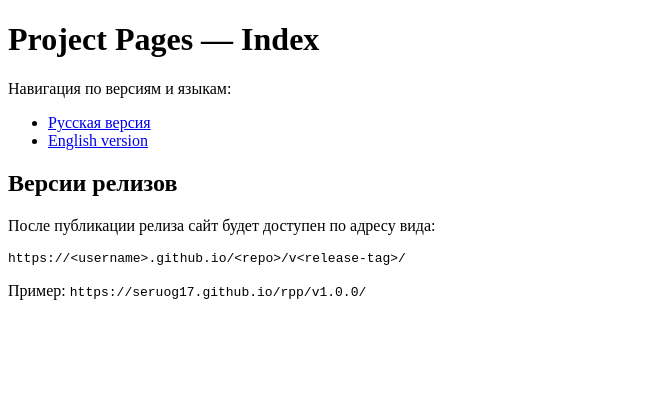
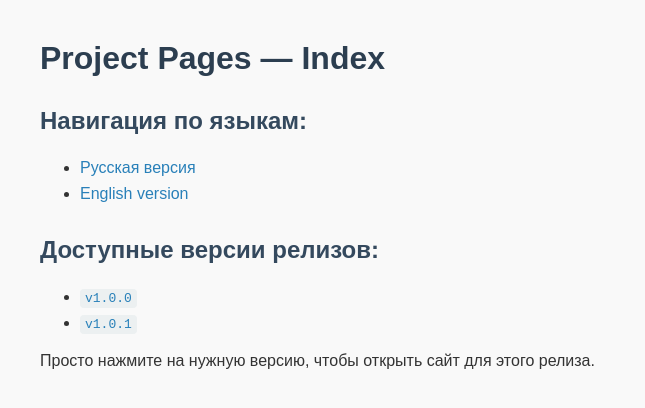
Before and after one commit to seruog17/rpp_2, a plain HTML site: page index.html in a window 1280 px wide. Shown: the whole page, without its empty margins (0-645 px from the left). Drawn offline with Linux system fonts and the light colour scheme.

Commit message:
Обновлён index.html для нового релиза

```diff
--- a/index.html
+++ b/index.html
@@ -1,21 +1,35 @@
 <!doctype html>
-<html lang="en">
+<html lang="ru">
 <head>
   <meta charset="utf-8" />
   <title>Project Pages — Index</title>
   <meta name="viewport" content="width=device-width, initial-scale=1" />
+  <style>
+    body { font-family: Arial, sans-serif; margin: 40px; background: #f9f9f9; color: #333; }
+    h1 { color: #2c3e50; }
+    h2 { margin-top: 30px; color: #34495e; }
+    a { color: #2980b9; text-decoration: none; }
+    a:hover { text-decoration: underline; }
+    ul { line-height: 1.6; }
+    .release-links code { background: #ecf0f1; padding: 2px 5px; border-radius: 4px; }
+  </style>
 </head>
 <body>
   <h1>Project Pages — Index</h1>
-  <p>Навигация по версиям и языкам:</p>
+
+  <h2>Навигация по языкам:</h2>
   <ul>
     <li><a href="ru/index.html">Русская версия</a></li>
     <li><a href="en/index.html">English version</a></li>
   </ul>
 
-  <h2>Версии релизов</h2>
-  <p>После публикации релиза сайт будет доступен по адресу вида:</p>
-  <pre>https://&lt;username&gt;.github.io/&lt;repo&gt;/v&lt;release-tag&gt;/</pre>
-  <p>Пример: <code>https://seruog17.github.io/rpp/v1.0.0/</code></p>
+  <h2>Доступные версии релизов:</h2>
+  <ul class="release-links">
+    <li><a href="v1.0.0/index.html"><code>v1.0.0</code></a></li>
+    <li><a href="v1.0.1/index.html"><code>v1.0.1</code></a></li>
+    <!-- Добавляйте новые версии сюда -->
+  </ul>
+
+  <p>Просто нажмите на нужную версию, чтобы открыть сайт для этого релиза.</p>
 </body>
 </html>
```
